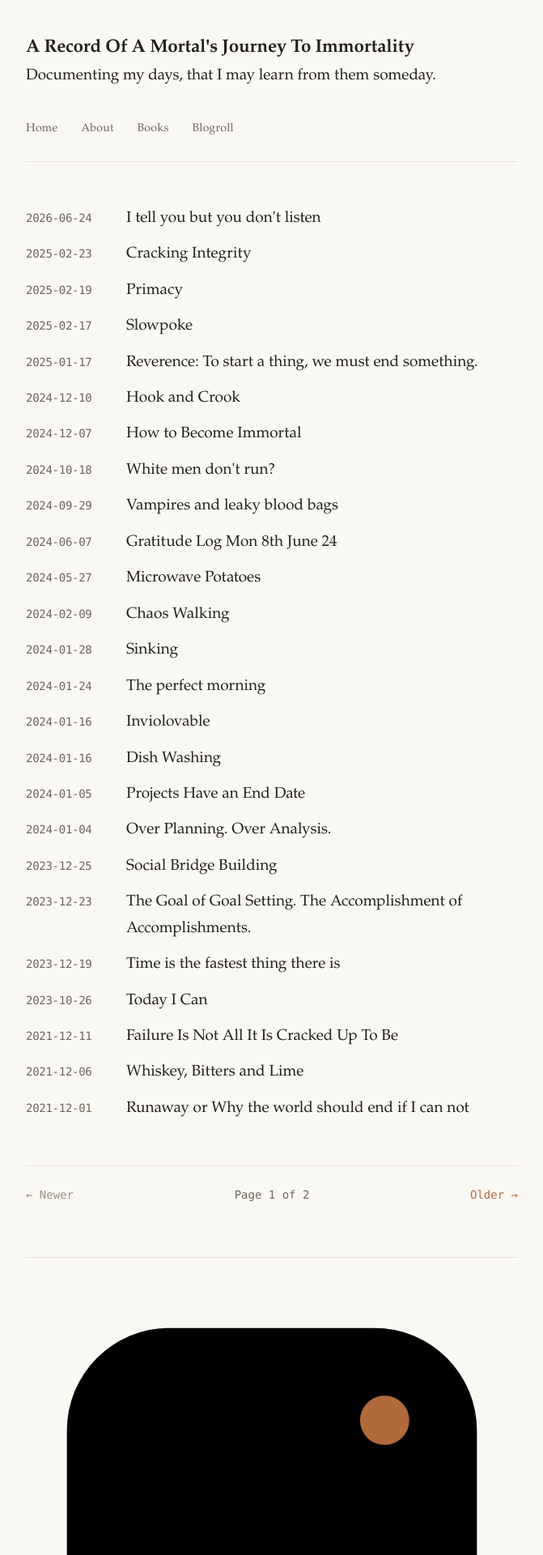
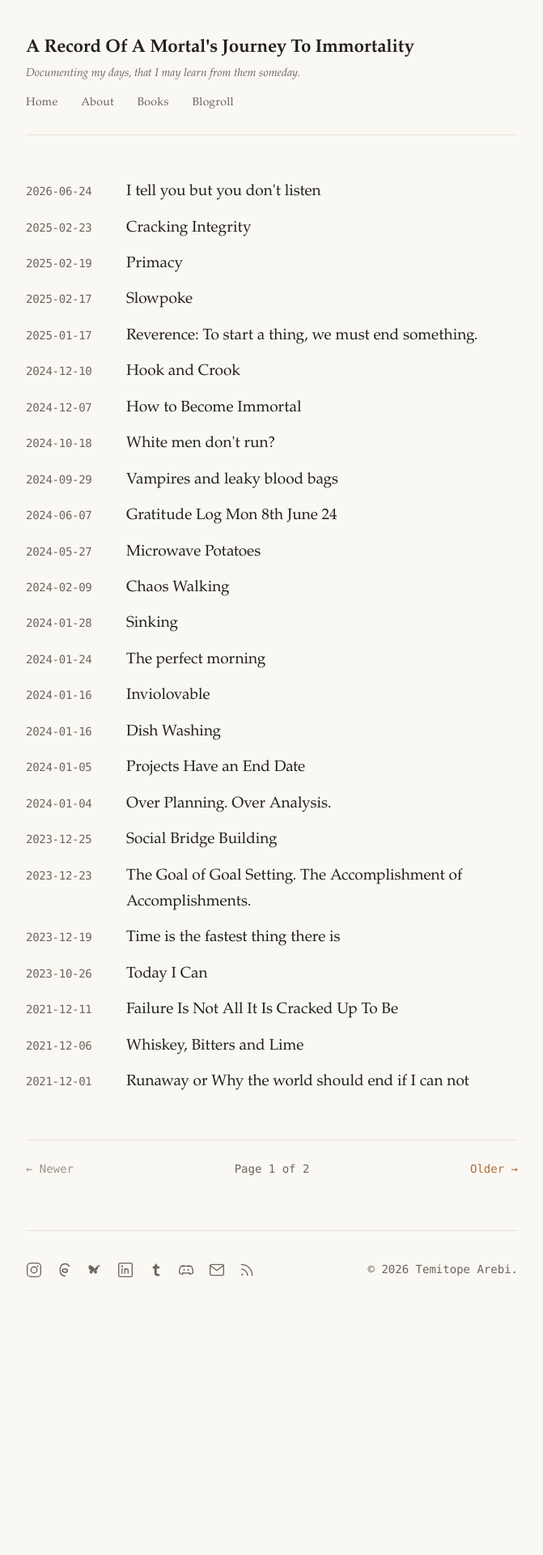
Before and after one commit to topearebi/aroamjti, a Jekyll site: the page built from index.html, in a window 1280 px wide. Shown: the top 1920 px of the page at 81% size, without its empty margins (304-975 px from the left). Built offline with Jekyll 4.4.1, drawn with Linux system fonts in a browser that asks for light colours; the list of posts is cut into pages by our own code; after the commit the page ends 1616 px from its top, so only the background shows below that.

Commit message:
Add styles for site subtitle and footer layout

```diff
--- a/assets/style.css
+++ b/assets/style.css
@@ -176,3 +176,55 @@
   font-size: var(--step--1);
   color: var(--accent);
 }
+
+/* ============================================================
+   Site subtitle (home page only)
+   ============================================================ */
+.site-identity { display: flex; flex-direction: column; gap: 0.25rem; }
+.site-subtitle {
+  margin: 0;
+  color: var(--ink-muted);
+  font-size: var(--step--1);
+  font-style: italic;
+  max-width: 28rem;
+  line-height: 1.4;
+}
+
+/* ============================================================
+   Footer social links — icon only, inherit text colour
+   ============================================================ */
+.site-footer {
+  display: flex;
+  flex-wrap: wrap;
+  align-items: center;
+  justify-content: space-between;
+  gap: 1rem;
+}
+.social-links {
+  display: flex;
+  flex-wrap: wrap;
+  gap: 1.1rem;
+  align-items: center;
+}
+.social-links a {
+  display: inline-flex;
+  color: var(--ink-muted);
+  text-decoration: none;
+  transition: color 0.15s ease;
+}
+.social-links a:hover { color: var(--accent); }
+.social-links svg {
+  width: 20px;
+  height: 20px;
+  fill: none;
+  stroke: currentColor;
+  stroke-width: 1.6;
+  stroke-linecap: round;
+  stroke-linejoin: round;
+  display: block;
+}
+.site-copyright { margin: 0; }
+
+@media (max-width: 32rem) {
+  .site-footer { flex-direction: column; align-items: flex-start; gap: 1.25rem; }
+}
```
